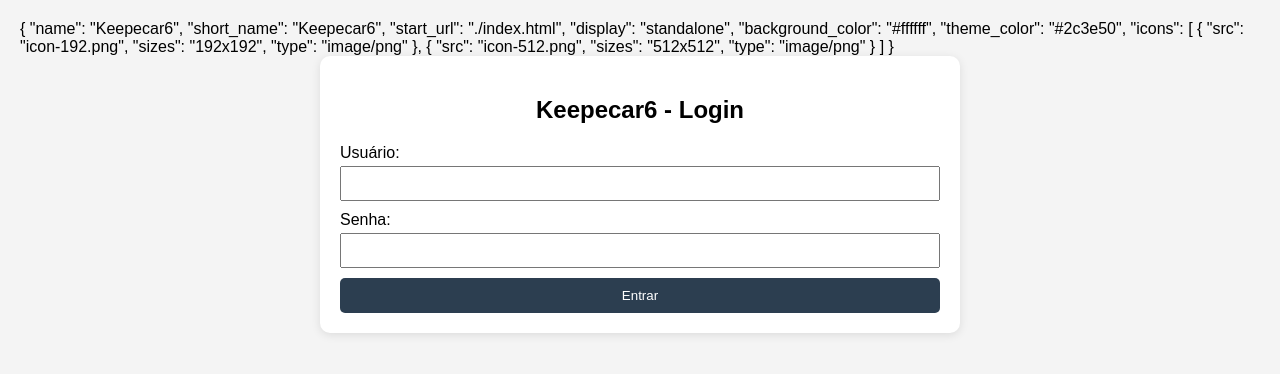
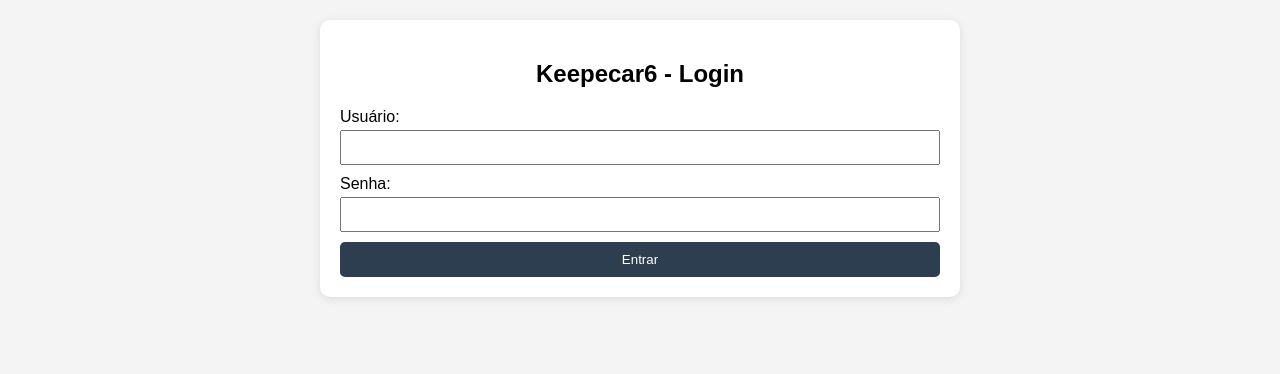
Before and after one commit to jofredogivan/keepecar, a plain HTML site: page index.html in a window 1280 px wide. Drawn offline with nearby package versions, Linux system fonts and the light colour scheme.

Commit message:
Update index.html

```diff
--- a/index.html
+++ b/index.html
@@ -2,26 +2,7 @@
 <html lang="pt-BR">
 <head>
   <link rel="manifest" href="manifest.json">
-{
-  "name": "Keepecar6",
-  "short_name": "Keepecar6",
-  "start_url": "./index.html",
-  "display": "standalone",
-  "background_color": "#ffffff",
-  "theme_color": "#2c3e50",
-  "icons": [
-    {
-      "src": "icon-192.png",
-      "sizes": "192x192",
-      "type": "image/png"
-    },
-    {
-      "src": "icon-512.png",
-      "sizes": "512x512",
-      "type": "image/png"
-    }
-  ]
-}
+
   <meta charset="UTF-8">
   <title>Keepecar6 - Controle de Veículos</title>
   <meta name="viewport" content="width=device-width, initial-scale=1.0">
```
